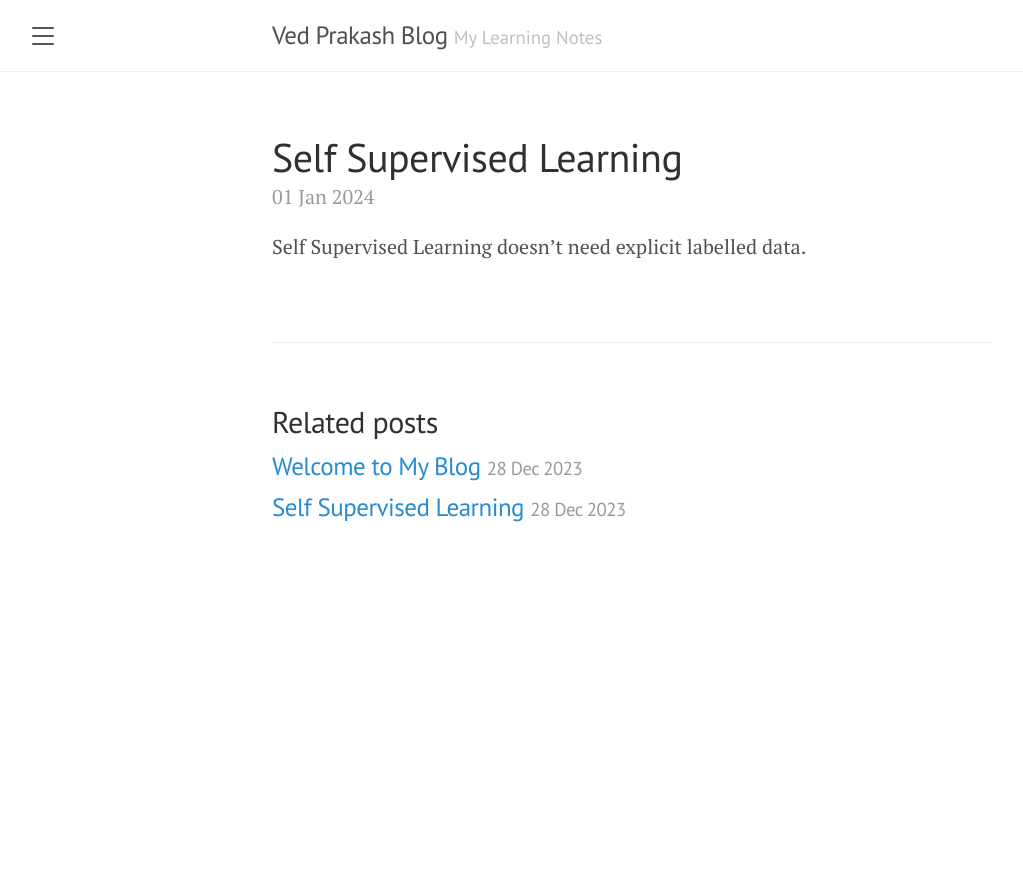
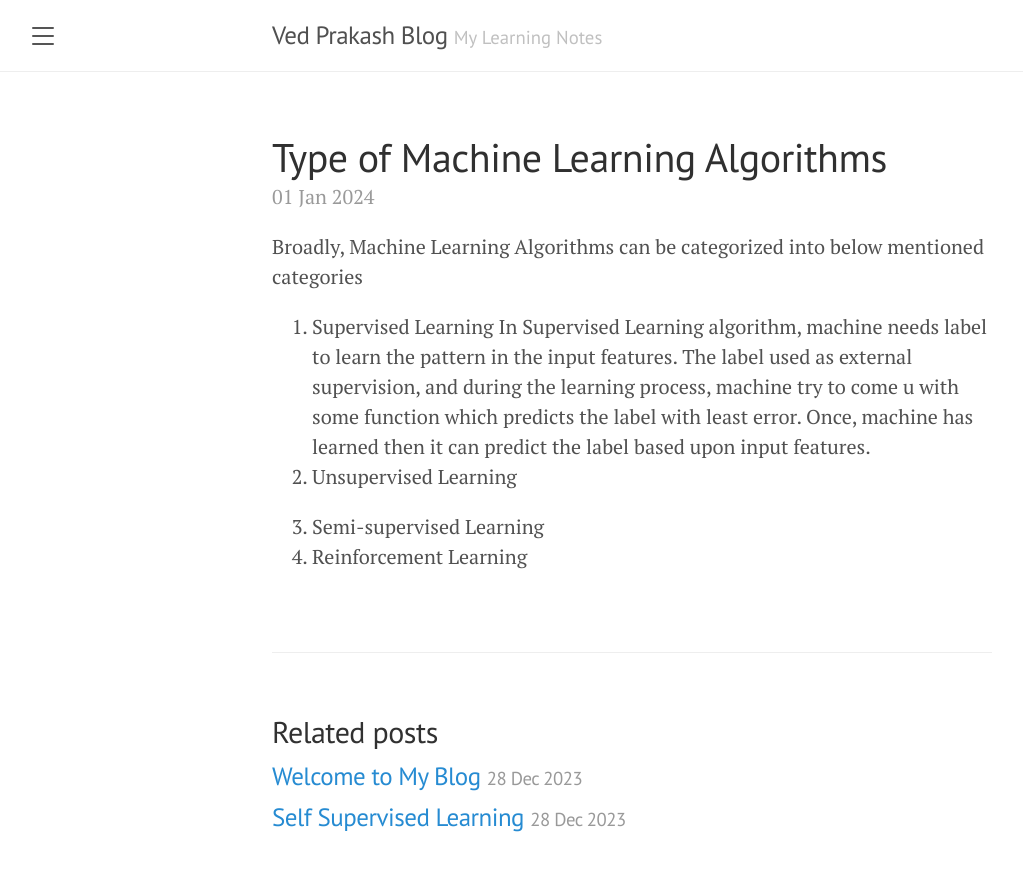
Before and after one commit to Ved-Prakash-Singh/Ved-Prakash-Singh.github.io, a Jekyll site: the page built from _posts/2024-01-01-Self Supervised Learning.md, in a window 1280 px wide. Shown: the top 871 px of the page, without its empty margins (8-1031 px from the left). Built offline with Jekyll 4.4.1, drawn with Linux system fonts in a browser that asks for light colours.

Commit message:
Update 2024-01-01-Self Supervised Learning.md

```diff
--- a/_posts/2024-01-01-Self Supervised Learning.md
+++ b/_posts/2024-01-01-Self Supervised Learning.md
@@ -1,6 +1,12 @@
 ---
 layout: post
-title: Self Supervised Learning
+title: Type of Machine Learning Algorithms
 ---
 
-Self Supervised Learning doesn't need explicit labelled data.
+Broadly, Machine Learning Algorithms can be categorized into below mentioned categories
+1. Supervised Learning
+   In Supervised Learning algorithm, machine needs label to learn the pattern in the input features. The label used as external supervision, and during the learning process, machine try to come u with some function which predicts the label with least error. Once, machine has learned then it can predict the label based upon input features.
+3. Unsupervised Learning
+
+5. Semi-supervised Learning
+6. Reinforcement Learning
```
